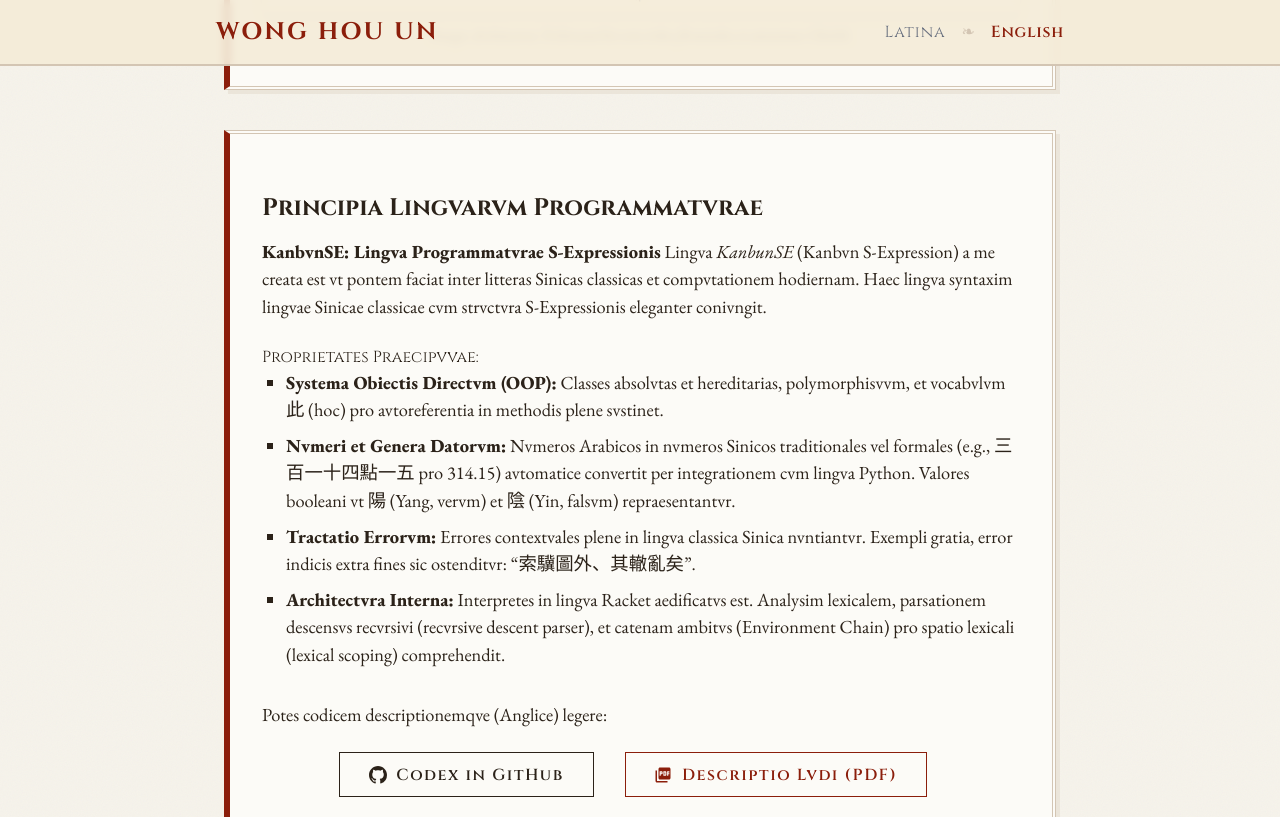
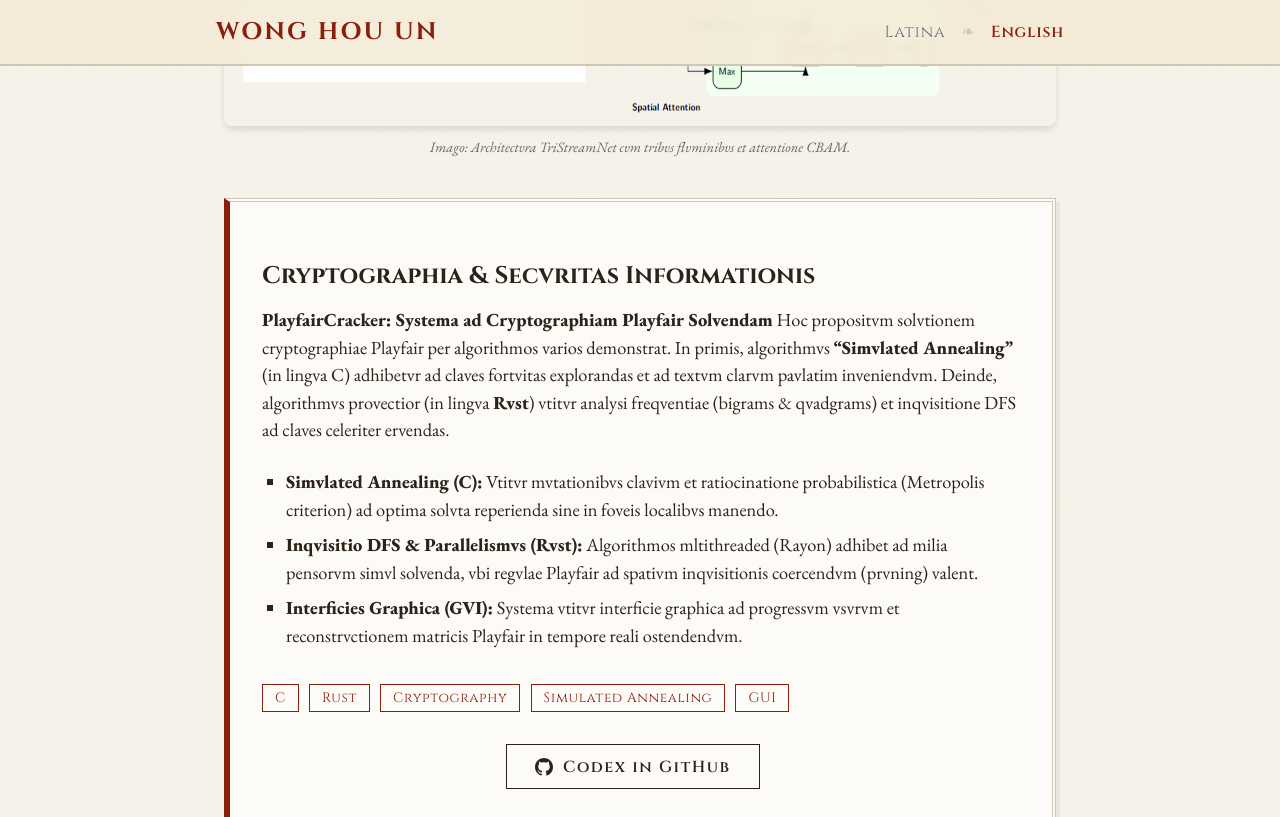
Before and after one commit to Harumoto1103/harumoto1103.github.io, a Jekyll site: the page built from opera-academica.md, in a window 1280 px wide and 1400 px high, scrolled down 3161 px. Shown: the top 817 px of the window. Built offline with Jekyll 4.4.1, drawn with Linux system fonts in a browser that asks for light colours; nearby versions of some CDN libraries; some of the changed text lies outside the part shown; grey boxes are pictures that could not be loaded.

Commit message:
feat: add PlayfairCracker project to Academic Works (Latin & English)

```diff
--- a/opera-academica.md
+++ b/opera-academica.md
@@ -69,10 +69,34 @@ Hic ea opera continentvr, qvae in cvrsibvs vniversitariis svmma cvra perfeci.
 > 3. **Flvmen Strepitvs (Noise):** Filtra SRM adhibet ad anomalias in distribvtione strepitvs extrahendas.
 >    Accvratio finalis in imaginibvs probandis 75.90% fvit.
 >
+<div style="text-align: center; margin: 1rem 0;">
+<img src="/assets/img/cv-detect.png" alt="Architectvra TriStreamNet" style="max-width: 100%; border-radius: 8px; box-shadow: 0 4px 6px rgba(0,0,0,0.1);" />
+<p style="font-size: 0.9em; color: #666; font-style: italic; margin-top: 10px">Imago: Architectvra TriStreamNet cvm tribvs flvminibvs et attentione CBAM.</p>
+</div>
+
+> ### Cryptographia & Secvritas Informationis
+>
+> **PlayfairCracker: Systema ad Cryptographiam Playfair Solvendam**
+> Hoc propositvm solvtionem cryptographiae Playfair per algorithmos varios demonstrat. In primis, algorithmvs **"Simulated Annealing"** (in lingva C) adhibetvr ad claves fortvitas explorandas et ad textvm clarvm paulatim inveniendvm. Deinde, algorithmvs provectior (in lingva **Rust**) vtitvr analysi freqventiae (bigrams & quadgrams) et inqvisitione DFS ad claves celeriter ervendas.
+>
+> - **Simulated Annealing (C):** Vtitvr mvtationibvs clavivm et ratiocinatione probabilistica (Metropolis criterion) ad optima solvta reperienda sine in foveis localibvs manendo.
+> - **Inqvisitio DFS & Parallelismvs (Rust):** Algorithmos mltithreaded (Rayon) adhibet ad milia pensorvm simvl solvenda, vbi regulae Playfair ad spativm inqvisitionis coercendvm (pruning) valent.
+> - **Interficies Graphica (GUI):** Systema vtitvr interficie graphica ad progressvm vsvrvm et reconstrvctionem matricis Playfair in tempore reali ostendendvm.
+>
+> <span class="badge">C</span> <span class="badge">Rust</span> <span class="badge">Cryptography</span> <span class="badge">Simulated Annealing</span> <span class="badge">GUI</span>
+>
+> <div style="display: flex; gap: 15px; justify-content: center; margin: 1.5rem 0; flex-wrap: wrap;">
+>   <a href="https://github.com/Harumoto1103/PlayfairCracker" target="_blank" class="btn">
+>     <svg height="18" width="18" viewBox="0 0 16 16"><path d="M8 0C3.58 0 0 3.58 0 8c0 3.54 2.29 6.53 5.47 7.59.4.07.55-.17.55-.38 0-.19-.01-.82-.01-1.49-2.01.37-2.53-.49-2.69-.94-.09-.23-.48-.94-.82-1.13-.28-.15-.68-.52-.01-.53.63-.01 1.08.58 1.23.82.72 1.21 1.87.87 2.33.66.07-.52.28-.87.51-1.07-1.78-.2-3.64-.89-3.64-3.95 0-.87.31-1.59.82-2.15-.08-.2-.36-1.02.08-2.12 0 0 .67-.21 2.2.82.64-.18 1.32-.27 2-.27.68 0 1.36.09 2 .27 1.53-1.04 2.2-.82 2.2-.82.44 1.1.16 1.92.08 2.12.51.56.82 1.27.82 2.15 0 3.07-1.87 3.75-3.65 3.95.29.25.54.73.54 1.48 0 1.07-.01 1.93-.01 2.2 0 .21.15.46.55.38A8.013 8.013 0 0016 8c0-4.42-3.58-8-8-8z"></path></svg>
+>     Codex in GitHub
+>   </a>
+> </div>
+>
 > <div style="text-align: center; margin: 1rem 0;">
-> <img src="/assets/img/cv-detect.png" alt="Architectvra TriStreamNet" style="max-width: 100%; border-radius: 8px; box-shadow: 0 4px 6px rgba(0,0,0,0.1);" />
-> <p style="font-size: 0.9em; color: #666; font-style: italic; margin-top: 10px">Imago: Architectvra TriStreamNet cvm tribvs flvminibvs et attentione CBAM.</p>
+> <img src="/assets/img/playfair-gui.png" alt="Interficies Graphica PlayfairCracker" style="max-width: 100%; border-radius: 8px; box-shadow: 0 4px 6px rgba(0,0,0,0.1);" />
+> <p style="font-size: 0.9em; color: #666; font-style: italic; margin-top: 10px">Imago: Interficies graphica PlayfairCracker matricem reconstrvctionis ostendens.</p>
 > </div>
+>
 
 > ### Principia Lingvarvm Programmatvrae
 >
```
Also changed, not shown: en/index.md (+2 -1 lines), en/opera-academica.md (+26 -2 lines), index.md (+1 -0 lines), assets/img/playfair-gui.png (added), assets/img/playfair-sa.png (added).
